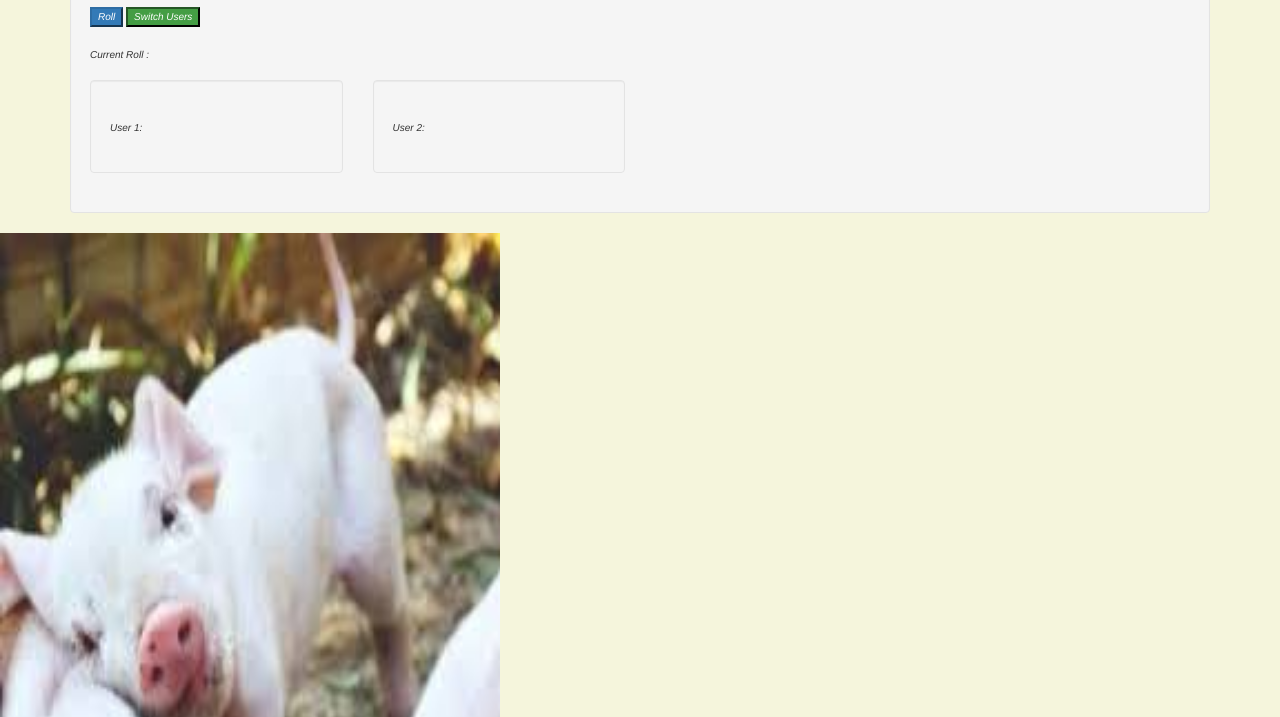
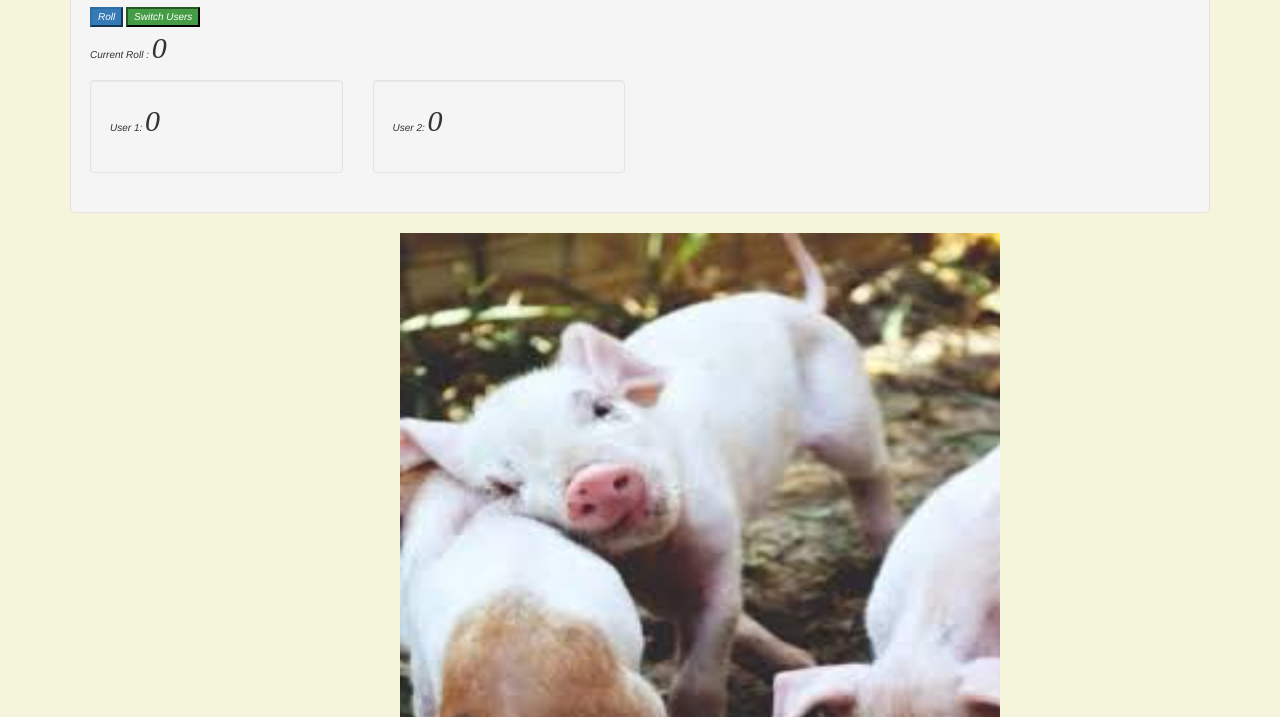
Before and after one commit to jasminealee/pig-dice, a plain HTML site: page index.html in a window 1280 px wide. Both pictures are taken after a click on the button "Switch Users". Shown: the part 83-800 px from the top of the page. Drawn offline with Linux system fonts and the light colour scheme.

Commit message:
add beginning of business logic to scripts

```diff
--- a/css/styles.css
+++ b/css/styles.css
@@ -19,7 +19,8 @@ body{
   background-color: beige;
 }
  #pig {
-  width: 500px;
-  height: 800px;
+  width: 1000px;
+  height: 500px;
   image-resolution: snap;
+  padding-left: 400px;
  }
--- a/js/scripts.js
+++ b/js/scripts.js
@@ -4,7 +4,7 @@ function UserList(users){
   this.currentTurn= 1
 };
 
-UserList.prototype.addUser = function(users){
+UserList.prototype.addUser = function(user ){
   user.id = this.assignID();
   this.users.push(user);
   this.currentUser = this.users[0]
@@ -25,7 +25,7 @@ UserList.prototype.changeUser = function(){
 
   }
   else{
-    this.currentUsers = this.users[1];
+    this.currentUser = this.users[1];
     $("#arrow1").hide();
     $("#arrow2").show();
   };
@@ -72,9 +72,9 @@ User.prototype.tallyUp = function(){
 
 /*     User Interface Logic     */
 var userList = new UserList();
-var user = new User("User1");
+var user = new User("User");
 var user2 = new User("User2");
-userList.addUser(user1);
+userList.addUser(user);
 userList.addUser(user2);
 
 function scoresReset(){
```
Also changed, not shown: 1 other file.
